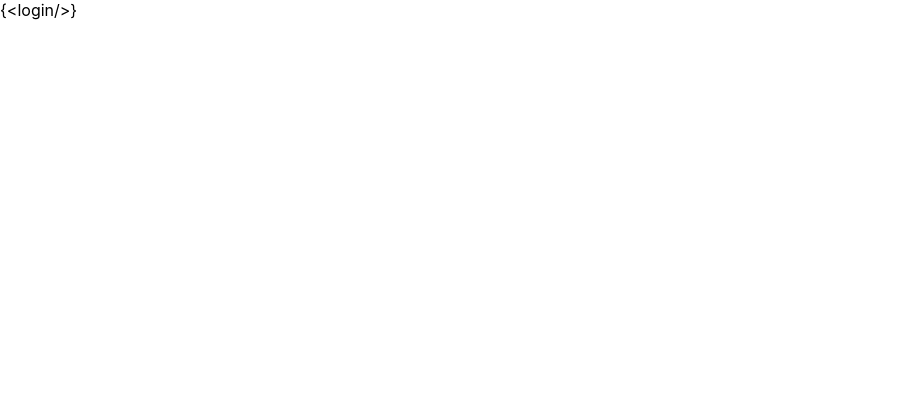
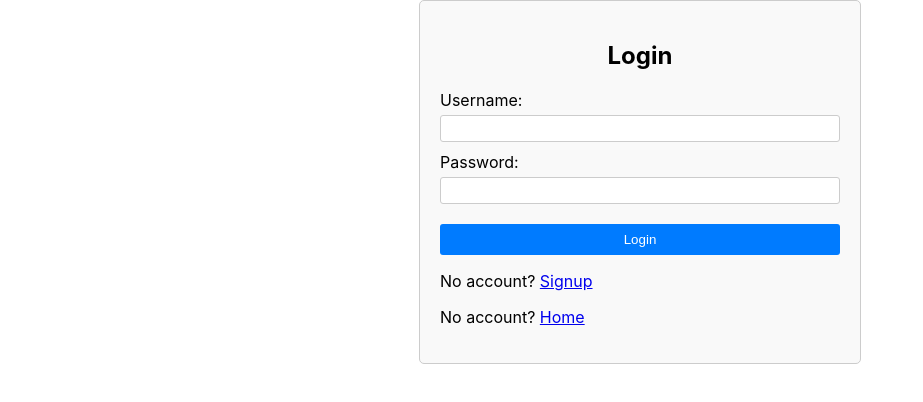
Before and after one commit to sahithi000/campus-cornerr, a React (Create React App) app in the folder campus-corner/: page / in a window 1280 px wide. Shown: the top 402 px of the page, without its empty margins (0-923 px from the left). Built offline with nearby package versions, Linux system fonts and the light colour scheme.

Commit message:
basiclogin

```diff
--- a/campus-corner/package.json
+++ b/campus-corner/package.json
@@ -8,6 +8,7 @@
     "@testing-library/user-event": "^13.5.0",
     "react": "^18.2.0",
     "react-dom": "^18.2.0",
+    "react-router-dom": "^6.23.0",
     "react-scripts": "5.0.1",
     "web-vitals": "^2.1.4"
   },
--- a/campus-corner/src/App.css
+++ b/campus-corner/src/App.css
@@ -0,0 +1,90 @@
+/* Login.css */
+.login-container {
+    max-width: 400px;
+    margin: 0 auto;
+    padding: 20px;
+    border: 1px solid #ccc;
+    border-radius: 5px;
+    background-color: #f9f9f9;
+  }
+
+  h2 {
+    margin-bottom: 20px;
+    text-align: center;
+  }
+
+  form {
+    display: flex;
+    flex-direction: column;
+  }
+
+  label {
+    margin-bottom: 5px;
+  }
+
+  input {
+    padding: 5px;
+    margin-bottom: 10px;
+    border: 1px solid #ccc;
+    border-radius: 3px;
+  }
+
+  button {
+    padding: 8px 12px;
+    margin-top: 10px;
+    border: none;
+    border-radius: 3px;
+    background-color: #007bff;
+    color: white;
+    cursor: pointer;
+  }
+
+  button:hover {
+    background-color: #0056b3;
+  }
+
+
+  /* Signup.css */
+.signup-container {
+    max-width: 400px;
+    margin: 0 auto;
+    padding: 20px;
+    border: 1px solid #ccc;
+    border-radius: 5px;
+    background-color: #f9f9f9;
+  }
+
+  h2 {
+    margin-bottom: 20px;
+    text-align: center;
+  }
+
+  form {
+    display: flex;
+    flex-direction: column;
+  }
+
+  label {
+    margin-bottom: 5px;
+  }
+
+  input {
+    padding: 5px;
+    margin-bottom: 10px;
+    border: 1px solid #ccc;
+    border-radius: 3px;
+  }
+
+  button {
+    padding: 8px 12px;
+    margin-top: 10px;
+    border: none;
+    border-radius: 3px;
+    background-color: #007bff;
+    color: white;
+    cursor: pointer;
+  }
+
+  button:hover {
+    background-color: #0056b3;
+  }
--- a/campus-corner/src/App.js
+++ b/campus-corner/src/App.js
@@ -1,18 +1,18 @@
 import './App.css';
-import home from './components/home';
-import login from './components/login';
-import signup from './components/signup';
-import { BrowserRouter as Router,Route,Switch,Routes} from 'react-router-dom' ;
-import { useState } from 'react';
+import Home from './components/home';
+import Login from './components/login';
+import Signup from './components/signup';
+import { BrowserRouter as Router, Route, Routes } from 'react-router-dom';
+
 function App() {
   return (
     <div className="App">
       <div className='nav'>
         <Router>
           <Routes>
-            <Route path='/' element="{<login/>} "></Route>
-            <Route path='/signup' element="{<signup/>} "></Route>
-            <Route path='/home' element="{<home/>} "></Route>
+            <Route path='/' element={<Login />} />
+            <Route path='/signup' element={<Signup />} />
+            <Route path='/home' element={<Home />} />
           </Routes>
         </Router>
       </div>
--- a/campus-corner/src/components/login.js
+++ b/campus-corner/src/components/login.js
@@ -1,7 +1,23 @@
-import React from 'react'
+// Login.js
+import React from 'react';
+import { Link } from 'react-router-dom';
+// App.js
+import '../App.css';
+ // Import the CSS file for styling
 
-export default function login() {
+export default function Login() {
   return (
-    <div>login</div>
-  )
+    <div className="login-container">
+      <h2>Login</h2>
+      <form>
+        <label htmlFor="username">Username:</label>
+        <input type="text" id="username" name="username" />
+        <label htmlFor="password">Password:</label>
+        <input type="password" id="password" name="password" />
+        <button type="submit">Login</button>
+      </form>
+      <p>No account? <Link to="/signup">Signup</Link></p>
+      <p>No account? <Link to="/home">Home</Link></p>
+    </div>
+  );
 }
--- a/campus-corner/src/components/signup.js
+++ b/campus-corner/src/components/signup.js
@@ -1,7 +1,22 @@
-import React from 'react'
+// Signup.js
+import React from 'react';
+import { Link } from 'react-router-dom';
+import '../App.css';// Import the CSS file for styling
 
-export default function signup() {
+export default function Signup() {
   return (
-    <div>signup</div>
-  )
+    <div className="signup-container">
+      <h2>Sign Up</h2>
+      <form>
+        <label htmlFor="username">Username:</label>
+        <input type="text" id="username" name="username" />
+        <label htmlFor="email">Email:</label>
+        <input type="email" id="email" name="email" />
+        <label htmlFor="password">Password:</label>
+        <input type="password" id="password" name="password" />
+        <button type="submit">Sign Up</button>
+      </form>
+      <p>Already have an account? <Link to="/">Login</Link></p>
+    </div>
+  );
 }
```
Also changed, not shown: 1 other file (tests, documents, lock files or other folders).
